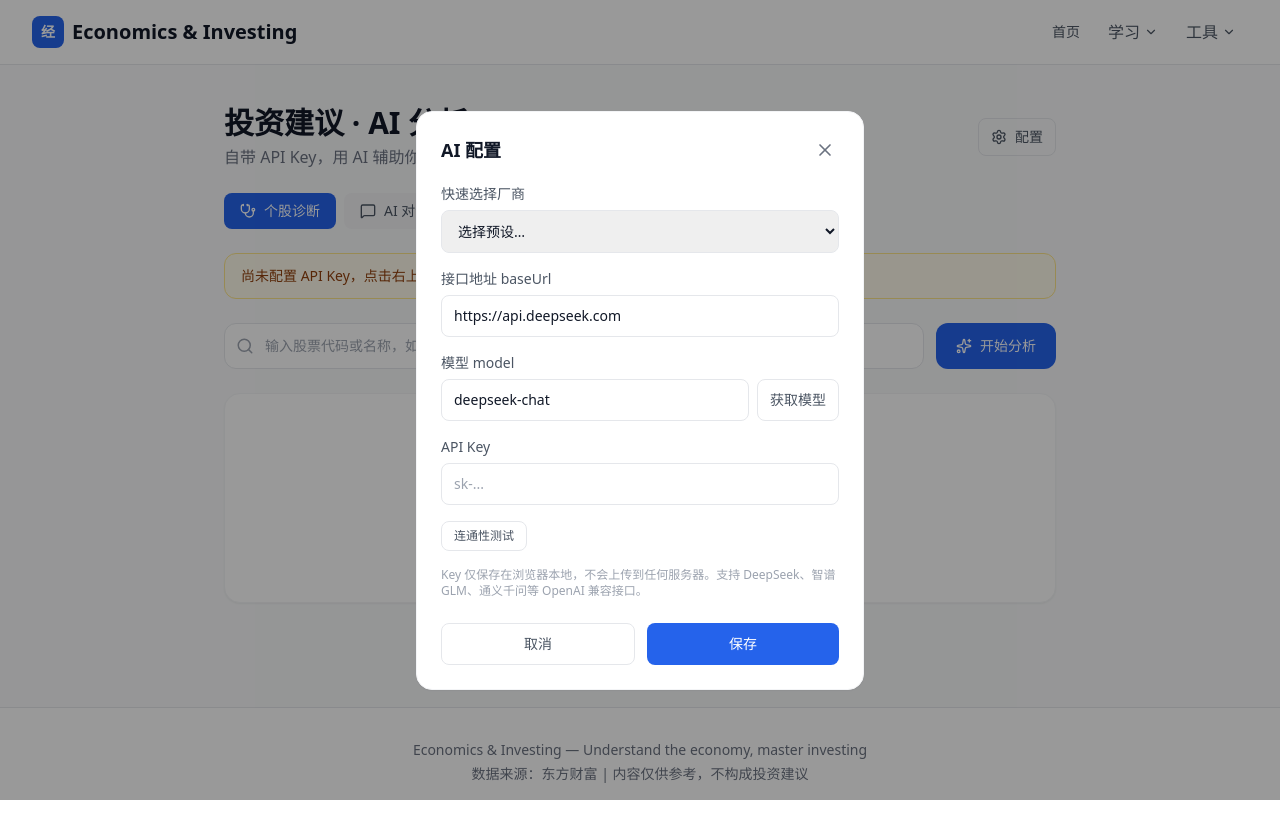
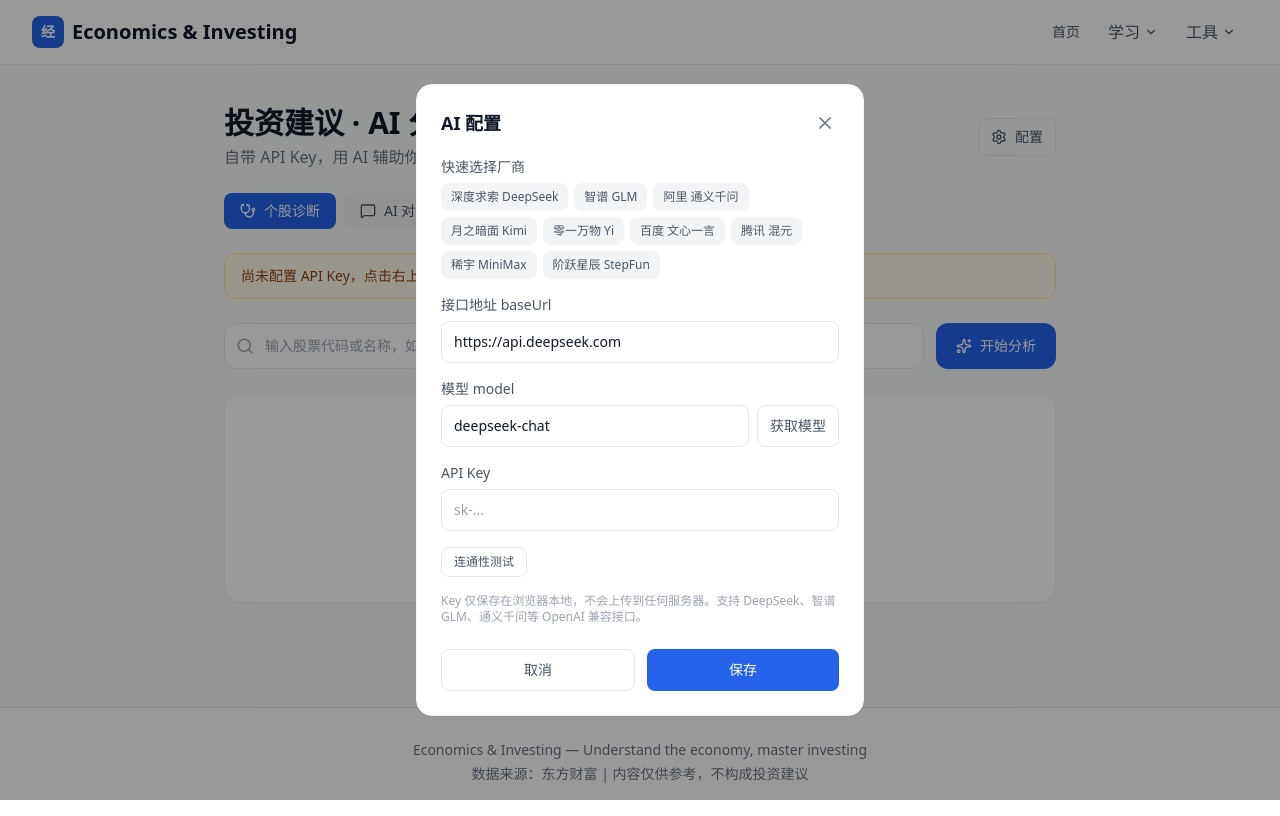
Before and after one commit to oldman1969/economics_web, a React (Vite) app: page /investing/stock-advice in a window 1280 px wide. Both pictures are taken after a click on the button "配置". Built offline with nearby package versions, Linux system fonts and the light colour scheme.

Commit message:
refactor: AI 配置厂商选择改为按钮平铺，去掉「其他」选项

```diff
--- a/src/pages/investing/StockAdvice.tsx
+++ b/src/pages/investing/StockAdvice.tsx
@@ -322,7 +322,6 @@
   { name: '腾讯 混元', baseUrl: 'https://api.hunyuan.cloud.tencent.com/v1', model: 'hunyuan-lite' },
   { name: '稀宇 MiniMax', baseUrl: 'https://api.minimax.chat/v1', model: 'MiniMax-Text-01' },
   { name: '阶跃星辰 StepFun', baseUrl: 'https://api.stepfun.com/v1', model: 'step-1-8k' },
-  { name: '其他（手动填写）', baseUrl: '', model: '' },
 ];
 
 function ConfigModal({
@@ -382,8 +381,8 @@
     }
   };
 
-  const handleProvider = (e: { target: { value: string } }) => {
-    const provider = AI_PROVIDERS.find((p) => p.name === e.target.value);
+  const handleProvider = (name: string) => {
+    const provider = AI_PROVIDERS.find((p) => p.name === name);
     if (provider) {
       setBaseUrl(provider.baseUrl);
       setModel(provider.model);
@@ -403,12 +402,17 @@
         <div className="space-y-4">
           <div>
             <label className="block text-sm text-gray-600 mb-1.5">快速选择厂商</label>
-            <select onChange={handleProvider} defaultValue="" className={inputCls}>
-              <option value="" disabled>选择预设…</option>
+            <div className="flex flex-wrap gap-1.5">
               {AI_PROVIDERS.map((p) => (
-                <option key={p.name} value={p.name}>{p.name}</option>
+                <button
+                  key={p.name}
+                  onClick={() => handleProvider(p.name)}
+                  className="px-2.5 py-1.5 rounded-lg text-xs bg-gray-100 text-gray-600 hover:bg-blue-50 hover:text-blue-600 transition-colors"
+                >
+                  {p.name}
+                </button>
               ))}
-            </select>
+            </div>
           </div>
 
           <div>
```
